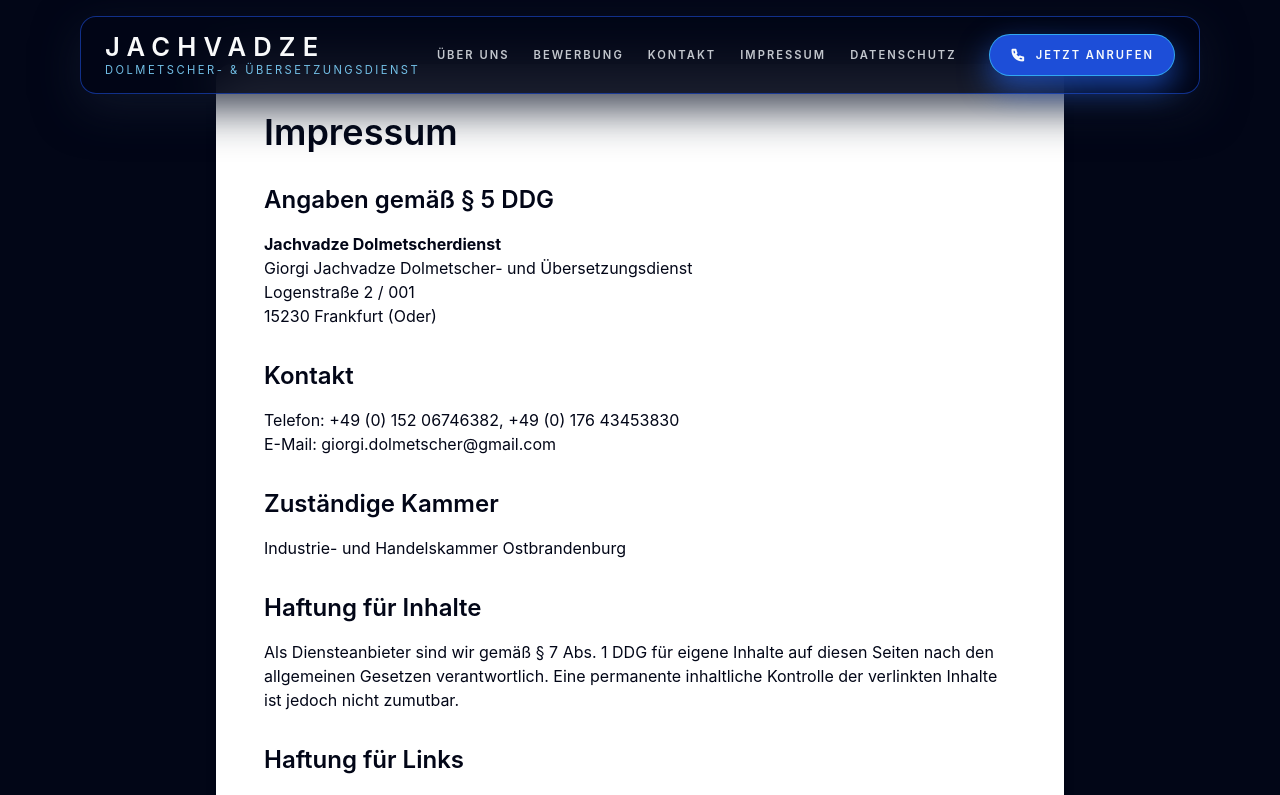
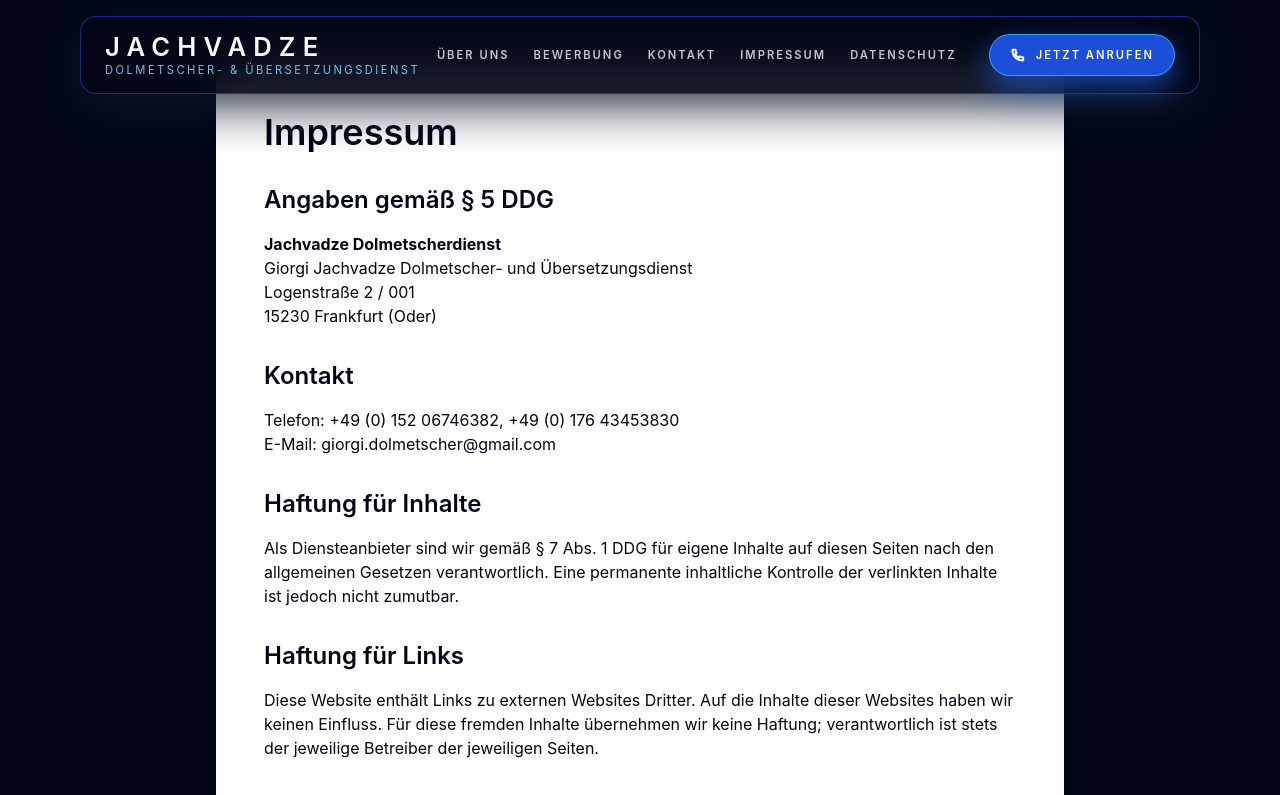
Before and after one commit to oxaxk/dolmetsch, a React (Vite) app: page /impressum in a window 1280 px wide. Shown: the top 795 px of the page. Built offline with nearby package versions, Linux system fonts and the light colour scheme.

Commit message:
Update page.tsx

```diff
--- a/src/pages/impressum/page.tsx
+++ b/src/pages/impressum/page.tsx
@@ -42,10 +42,6 @@ export default function Impressum() {
               </a>
             </p>
 
-            <h2 className="text-2xl font-semibold mb-4 mt-8">Zuständige Kammer</h2>
-            <p className="mb-4">
-              Industrie- und Handelskammer Ostbrandenburg
-            </p>
 
             <h2 className="text-2xl font-semibold mb-4 mt-8">Haftung für Inhalte</h2>
             <p className="mb-4">
```
